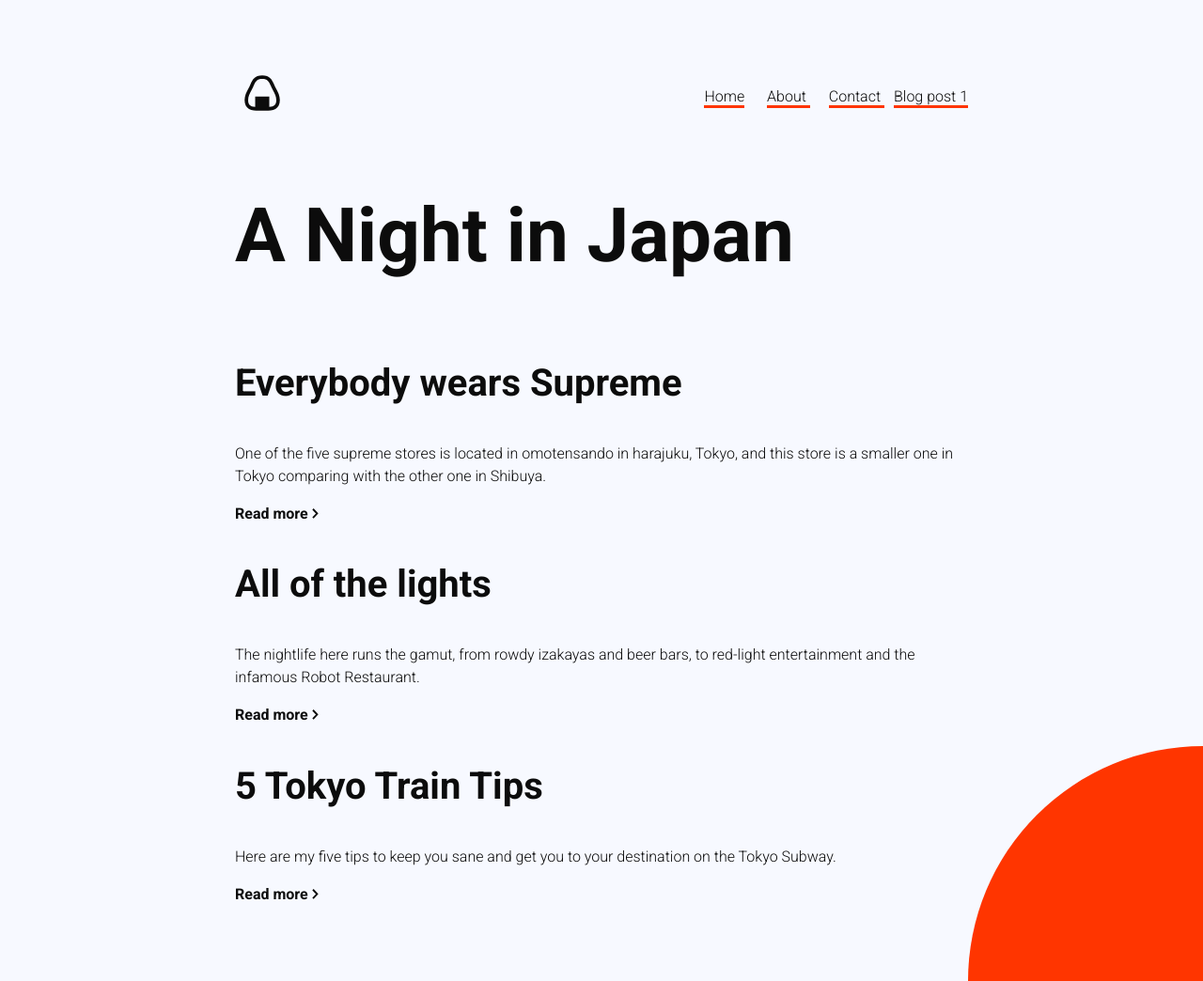
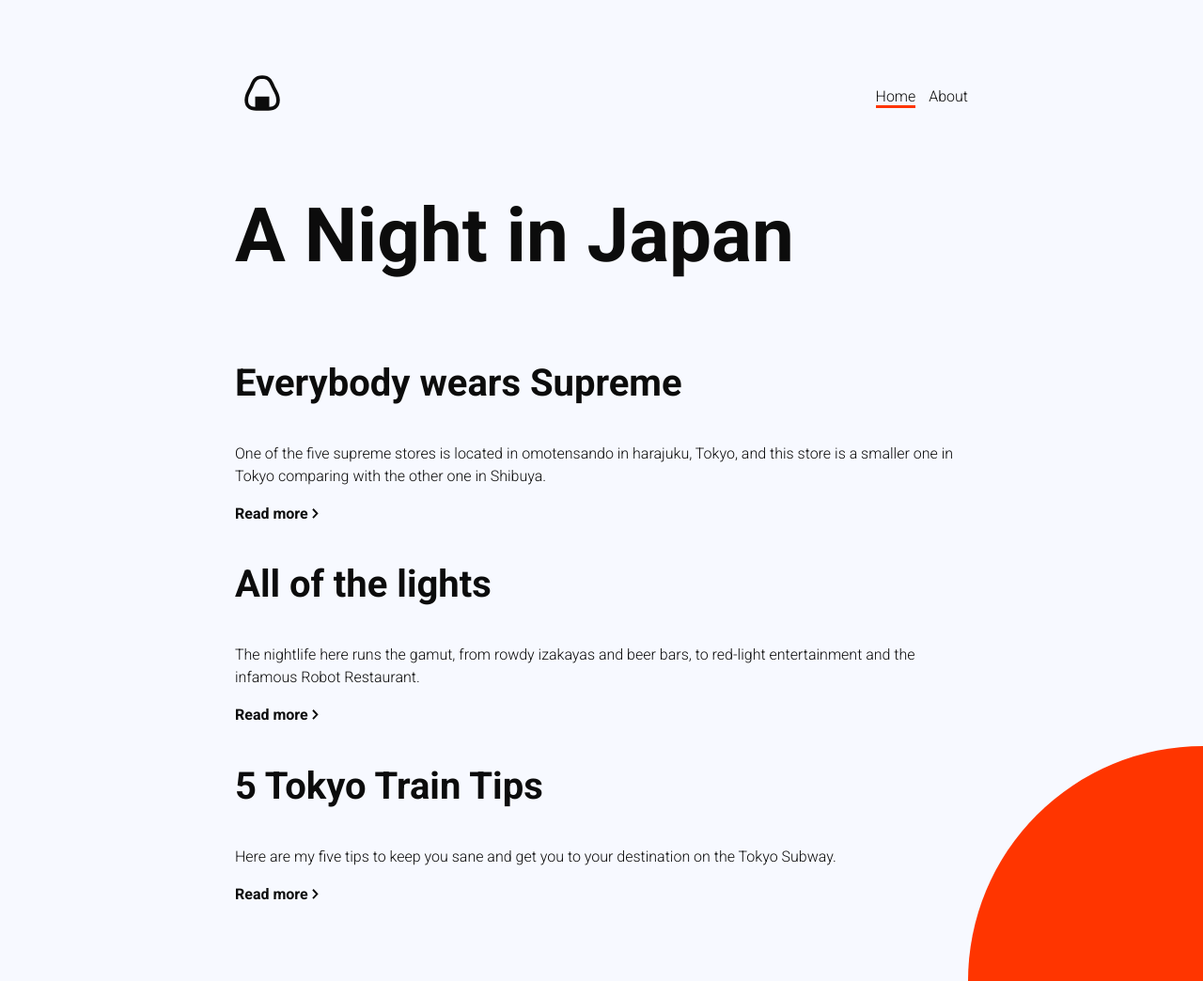
Before and after one commit to elishacohen/anightinjapan, a Jekyll site: the page built from index.html, in a window 1280 px wide and 1044 px high. Shown: the whole window at 94% size. Built offline with Jekyll 4.4.1, drawn with Linux system fonts in a browser that asks for light colours.

Commit message:
fix images

```diff
--- a/_includes/header.html
+++ b/_includes/header.html
@@ -2,14 +2,8 @@
     <a href="/"><img src="/assets/img/logo.svg" alt="A Night in Japan"></a>
 
     <nav>
-        <a href="/">Home</a>
+        <a href="/" {% if page.url == "/" %} class="selected" {% endif %}>Home</a>
+        <a href="/about/" {% if page.url == "/about/" %} class="selected" {% endif %}>About</a>
 
-        {% for page in site.pages %}
-
-            <a href="{{ page.url }}">
-                {{ page.title }}
-            </a>
-
-        {% endfor %}
     </nav>
 </header>
--- a/about.markdown
+++ b/about.markdown
@@ -6,7 +6,7 @@
 
 ![about.jpg](/uploads/about.jpg)
 
-About Tiffy
+## About Tiffy
 
 Tiffy is a travel planning freak, formerly an Asia Pacific finance manager and currently a digital marketing ninja. Despite being a nervous flyer with plane jolts sending chills down her spine, Tiffy’s wanderlust has led her to visit Japan for 6 times (and counting). Her favorite cities are Kyoto and Tokyo and would choose to visit Japan over Paris in a heartbeat!
 
--- a/assets/css/app.scss
+++ b/assets/css/app.scss
@@ -55,11 +55,15 @@
     margin: 40px 0 0 0;
 }
 
+img {
+    max-width: 780px;
+}
+
 a {
     color: $black;
     text-decoration: none;
 }
-nav a, p a {
+nav a.selected, p a {
     border-bottom: 3px solid $red;
 }
 
@@ -96,8 +100,4 @@
         max-width: 540px;
         margin-bottom: 40px;
     }
-
-    img {
-        max-width: 780px;
-    }
 }
--- a/index.html
+++ b/index.html
@@ -1,5 +1,5 @@
 ---
-title: Blog post 1
+title: Home
 layout: default
 ---
 
```
